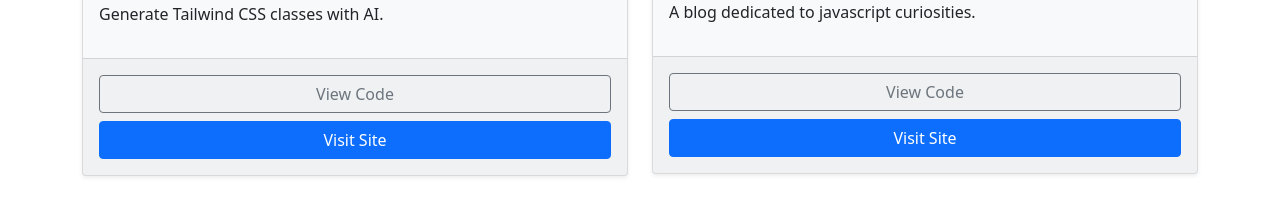
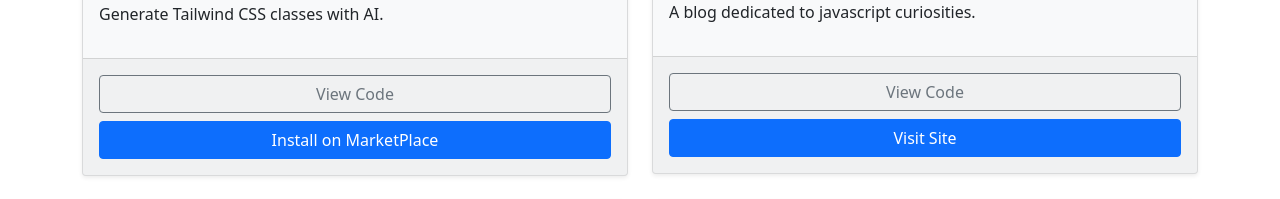
Before and after one commit to JosenRomero/My_Portfolio, a React (Vite) app: page / in a window 1280 px wide. Shown: the part 1900-2099 px from the top of the page. Built offline with nearby package versions, Linux system fonts and the light colour scheme.

Commit message:
feat(i18n): translate UI buttons

```diff
--- a/src/components/Project.jsx
+++ b/src/components/Project.jsx
@@ -35,10 +35,9 @@ const Project = ({ project, index }) => {
 					<ColButton
 						link={project.view_code}
 						btn_variant={"outline-secondary"}
-						text={"View Code"}
+						text={t("buttons.view_code")}
 					/>
-					<ColButton link={project.open_project} text={"Visit Site"} />
-					<ColButton link={project.download_apk} text={"Download Demo"} />
+					<ColButton link={project.open_project.link} text={t(`buttons.${project.open_project.text}`)} />
 				</Card.Footer>
 			</Card>
 		</Col>
--- a/src/data.js
+++ b/src/data.js
@@ -37,7 +37,10 @@ export const projects = [
 		title: "Easy Tailwind CSS extension",
 		programming_language: [programming_language.typescript],
 		view_code: "https://github.com/JosenRomero/easy-tailwindcss",
-		open_project: "https://marketplace.visualstudio.com/items?itemName=josenromero.easy-tailwindcss",
+		open_project: {
+			link: "https://marketplace.visualstudio.com/items?itemName=josenromero.easy-tailwindcss",
+			text: "install_on_marketplace"
+		},
 	},
 	{
 		image: "images/blogJavascriptIsWeird_img.webp",
@@ -48,7 +51,10 @@ export const projects = [
 			programming_language.tailwind,
 		],
 		view_code: "https://github.com/JosenRomero/javascript-is-weird",
-		open_project: "https://javascript-is-weird.onrender.com/",
+		open_project: {
+			link: "https://javascript-is-weird.onrender.com/",
+			text: "visit_site"
+		},
 	},
 	{
 		image: "images/urusai_img.webp",
@@ -61,7 +67,10 @@ export const projects = [
 			programming_language.mongoDB,
 		],
 		view_code: "https://github.com/JosenRomero/Urusai",
-		open_project: "https://urusai.vercel.app/",
+		open_project: {
+			link: "https://urusai.vercel.app/",
+			text: "visit_site"
+		},
 	},
 	{
 		image: "images/next_letter_puzzle_img.webp",
@@ -72,7 +81,10 @@ export const projects = [
 			programming_language.tailwind
 		],
 		view_code: "https://github.com/JosenRomero/my-next-letter-puzzle",
-		open_project: "https://next-letter-puzzle.onrender.com/",
+		open_project: {
+			link: "https://next-letter-puzzle.onrender.com/",
+			text: "visit_site"
+		},
 	},
 	{
 		image: "images/noteApp_img.webp",
@@ -80,7 +92,10 @@ export const projects = [
 		imageSmall: false,
 		programming_language: [programming_language.kotlin],
 		view_code: "https://github.com/JosenRomero/NoteAndMore",
-		download_apk: "apk/notes-and-more-debug.apk",
+		open_project: {
+			link: "apk/notes-and-more-debug.apk",
+			text: "download_apk"
+		},
 	},
 	{
 		image: "images/multiples_Of_three_game.webp",
@@ -88,7 +103,10 @@ export const projects = [
 		imageSmall: false,
 		programming_language: [programming_language.kotlin],
 		view_code: "https://github.com/JosenRomero/MultiplesOfThree",
-		download_apk: "apk/multiples_Of_three_release.apk",
+		open_project: {
+			link: "apk/multiples_Of_three_release.apk",
+			text: "download_apk"
+		},
 	},
 ]
 
--- a/src/i18n/locales/en/translations.json
+++ b/src/i18n/locales/en/translations.json
@@ -35,6 +35,12 @@
 		"4": "New Feature: Implemented support for Salvadoran dishes in the randFood function, significantly expanding the range of example data available."
 	},
 	"contribution_btn": "View on GitHub",
+	"buttons": {
+		"view_code": "View Code",
+		"visit_site": "Visit Site",
+		"install_on_marketplace": "Install on MarketPlace",
+		"download_apk": "Download apk"
+	},
 	"more_rojects": "More Projects",
 	"mySkills": "Skills",
 	"not_found_page": "Not Found Page",
--- a/src/i18n/locales/es/translations.json
+++ b/src/i18n/locales/es/translations.json
@@ -35,6 +35,12 @@
 		"4": "Nuevas Funcionalidades: Implementé soporte para comida salvadoreña en la función randFood, ampliando las opciones de datos de ejemplo disponibles."
 	},
 	"contribution_btn": "Ver en GitHub",
+	"buttons": {
+		"view_code": "Ver Código",
+		"visit_site": "Ver Sitio Web",
+		"install_on_marketplace": "Instalar en MarketPlace",
+		"download_apk": "Descargar apk"
+	},
 	"more_rojects": "Más proyectos",
 	"mySkills": "Habilidades Técnicas",
 	"not_found_page": "Página no encontrada",
```
